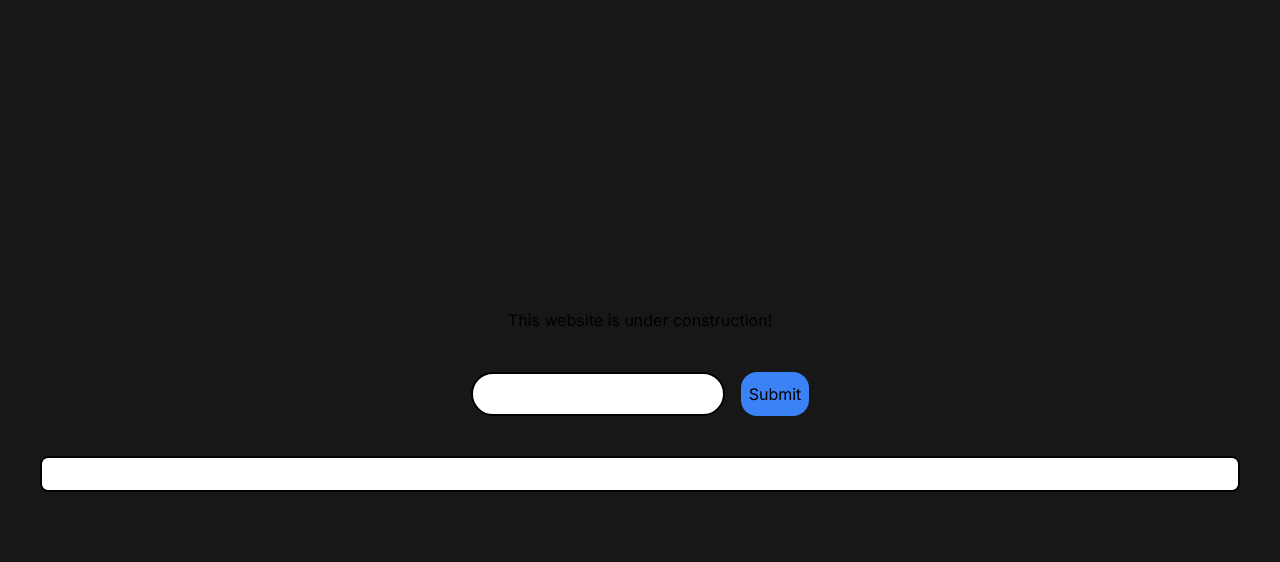
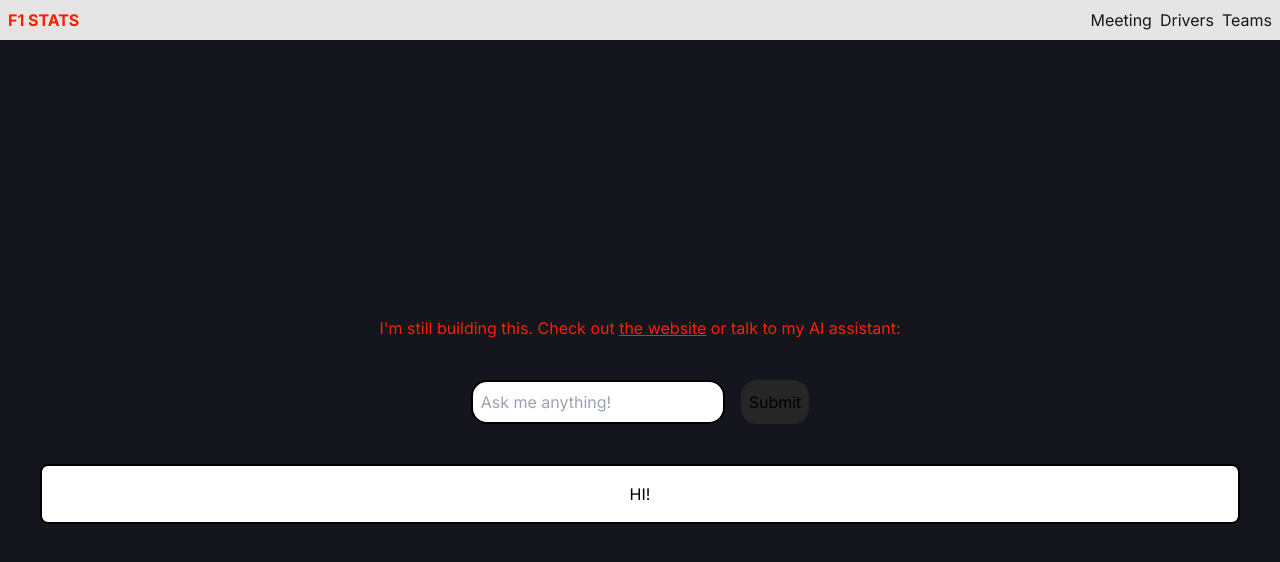
Before and after one commit to dehadeaaryan/openf1client, a Next.js app: page / in a window 1280 px wide. Shown: the top 562 px of the page. Built offline with nearby package versions, Linux system fonts and the light colour scheme; no server answers.

Commit message:
Use this

```diff
--- a/app/actions.ts
+++ b/app/actions.ts
@@ -5,8 +5,11 @@ import { GoogleGenerativeAI } from "@google/generative-ai";
 const genAI = new GoogleGenerativeAI(process.env.GOOGLE_API_KEY as string);
 const model = genAI.getGenerativeModel({ model: "gemini-1.5-flash" });
 
+const backgroundInfo = "You are Aaryan's AI assistant. You are tasked with answering questions about Formula 1. The question asked after this should be answered in formula 1 terms or give data about formula 1. If the question is not about formula 1, answer it in formula 1 terms. Be funny. Every answer should start with: 'Aaryan's AI assistant: '"
+
 export const generate = async (prompt: string) => {
-    const result = await model.generateContent(prompt);
+    const finalPrompt = backgroundInfo + prompt.trim().replace("  ", " ");
+    const result = await model.generateContent(finalPrompt);
     const response = await result.response;
     const text = response.text();
     return text;
--- a/app/components/Form.tsx
+++ b/app/components/Form.tsx
@@ -3,27 +3,36 @@
 import { Dispatch, SetStateAction, useState } from "react";
 import { generate } from "../actions";
 
-export const Form = ({ setOutput }: { setOutput: Dispatch<SetStateAction<string>> }) => {
+export const Form = ({ setOutput, setLoading, loading }: { setOutput: Dispatch<SetStateAction<string>>, setLoading: Dispatch<SetStateAction<boolean>>, loading: boolean }) => {
     const [prompt, setPrompt] = useState("");
     // const [output, setOutput] = useState("");
 
 
     const handleSubmit = async (e: React.FormEvent) => {
+        if (loading) return;
         e.preventDefault();
-        generate(prompt).then((text) => {
+        setLoading(true);
+        try {
+            const text = await generate(prompt); // Assuming generate function returns a Promise
             setOutput(text);
-        });
+        } catch (error) {
+            console.error('Error generating output:', error);
+            setOutput('Error occurred.'); // Handle error setting output
+        } finally {
+            setLoading(false); // Set loading to false after async operation completes (success or error)
+        }
     };
 
     return (
         <form className="flex flex-row gap-4" onSubmit={handleSubmit}>
             <input
-                className="bg-white p-2 text-black border-2 border-black rounded-full"
+                className="bg-white p-2 text-black border-2 border-black rounded-2xl focus:outline-none focus:ring-2 focus:ring-primary"
                 type="text"
+                placeholder="Ask me anything!"
                 value={prompt}
                 onChange={(e) => setPrompt(e.target.value)}
             />
-            <button className="bg-blue-500 p-2 rounded-2xl" type="submit">Submit</button>
+            <button disabled={prompt.trim().replace("  ", " ").length === 0 || loading} className="bg-primary p-2 rounded-2xl disabled:bg-neutral-800" type="submit">Submit</button>
         </form>
     );
 }
--- a/app/components/Home.tsx
+++ b/app/components/Home.tsx
@@ -3,14 +3,16 @@
 import { Form } from "@/app/components/Form";
 import { Output } from "@/app/components/Output";
 import { useState } from "react";
+import Link from "next/link";
 
 export default function Home() {
     const [output, setOutput] = useState("");
+    const [loading, setLoading] = useState(false);
     return (
-        <div className="p-10 bg-neutral-900 w-screen h-screen flex flex-col justify-center items-center gap-10">
-            <p>This website is under construction!</p>
-            <Form setOutput={setOutput} />
-            <Output output={output} />
+        <div className="p-10 bg-background w-screen h-screen flex flex-col justify-center items-center gap-10">
+            <p className="text-primary">I'm still building this. Check out <Link href="/current" className="underline">the website</Link> or talk to my AI assistant:</p>
+            <Form setOutput={setOutput} loading={loading} setLoading={setLoading} />
+            <Output output={output} loading={loading} />
         </div>
     );
 }
--- a/app/components/Output.tsx
+++ b/app/components/Output.tsx
@@ -1,9 +1,17 @@
 "use client";
 
-export const Output = ({ output }: { output: string }) => {
+const LoadingSpinner = () => {
     return (
-        <div className="bg-white p-4 text-black border-2 border-black rounded-lg h-auto w-full">
-            <p>{output}</p>
+        <div className="flex items-center justify-center">
+            <div className="animate-spin rounded-full h-10 w-10 border-t-4 border-b-4 border-primary"></div>
+        </div>
+    );
+};
+
+export const Output = ({ output, loading }: { output: string, loading: boolean }) => {
+    return (
+        <div className="bg-white p-4 text-black border-2 border-black rounded-lg h-auto w-full text-center">
+            {loading ? <LoadingSpinner /> : <p>{output || "HI!"}</p>}
         </div>
     )
 }
--- a/app/page.tsx
+++ b/app/page.tsx
@@ -1,8 +1,10 @@
+import { Header } from "./components/Header";
 import Home from "./components/Home";
 
 export default function Page() {
     return (
-        <div className="bg-black w-screen h-screen flex justify-center items-center">
+        <div className="bg-black w-screen h-screen flex flex-col justify-center items-center">
+            <Header />
             <Home />
         </div>
     );
```
